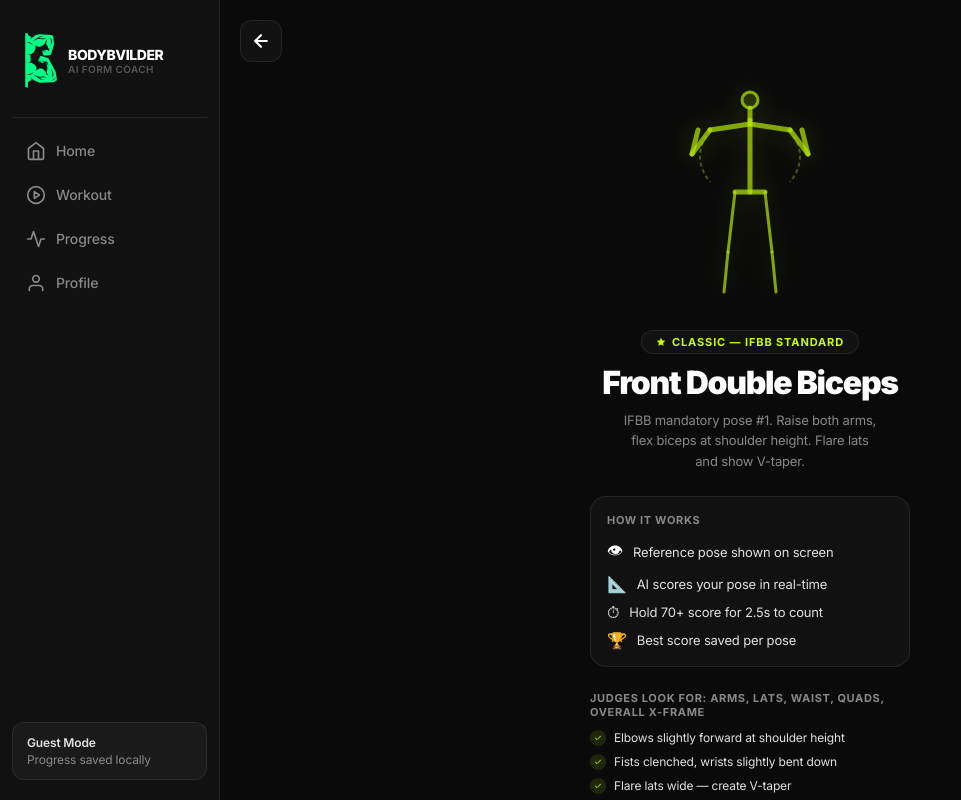
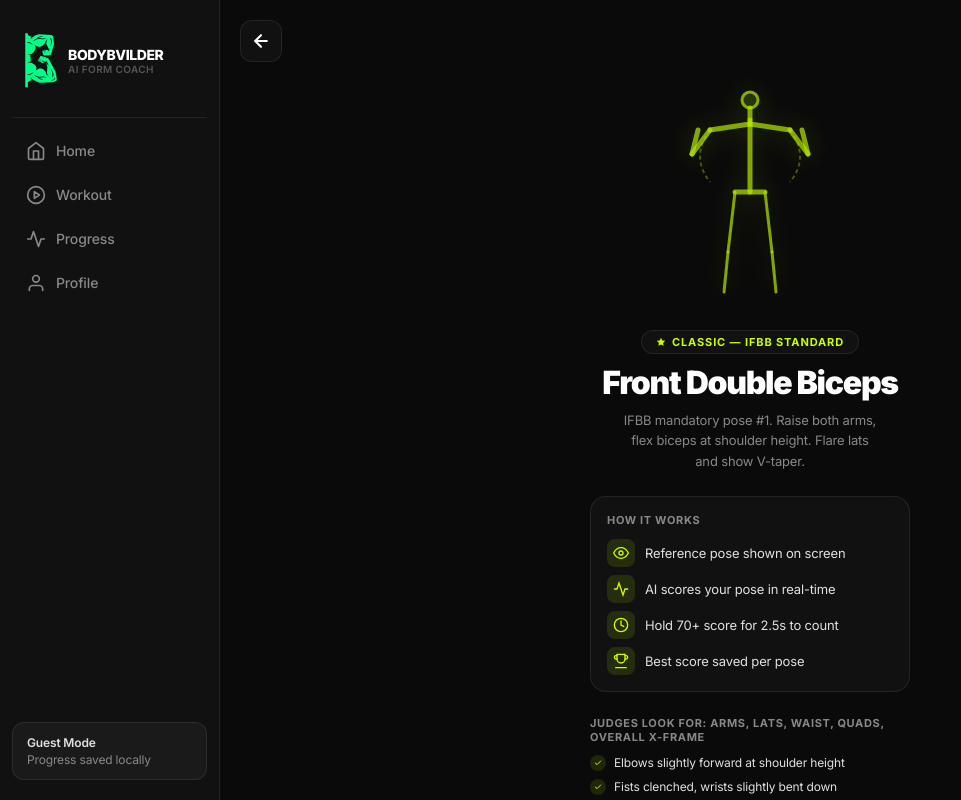
Before and after one commit to bodybvilder/bodybvilder, a React (Create React App) app: page /pose in a window 1280 px wide. Both pictures are taken after a click on the button "Continue as guest". Shown: the whole page, without its empty margins (0-961 px from the left). Built offline with nearby package versions, Linux system fonts and the light colour scheme; no server answers.

Commit message:
fix: replace all emoji with SVG icons in pose practice page

```diff
--- a/src/pages/posepracticepage.jsx
+++ b/src/pages/posepracticepage.jsx
@@ -231,13 +231,27 @@ export default function PosePracticePage() {
                 How it works
               </div>
               {[
-                { icon: '👁', text: 'Reference pose shown on screen' },
-                { icon: '📐', text: 'AI scores your pose in real-time' },
-                { icon: '⏱', text: 'Hold 70+ score for 2.5s to count' },
-                { icon: '🏆', text: 'Best score saved per pose' },
+                {
+                  icon: <svg width="16" height="16" viewBox="0 0 24 24" fill="none" stroke="var(--accent)" strokeWidth="2" strokeLinecap="round"><path d="M1 12s4-8 11-8 11 8 11 8-4 8-11 8-11-8-11-8z"/><circle cx="12" cy="12" r="3"/></svg>,
+                  text: 'Reference pose shown on screen',
+                },
+                {
+                  icon: <svg width="16" height="16" viewBox="0 0 24 24" fill="none" stroke="var(--accent)" strokeWidth="2" strokeLinecap="round"><polyline points="22 12 18 12 15 21 9 3 6 12 2 12"/></svg>,
+                  text: 'AI scores your pose in real-time',
+                },
+                {
+                  icon: <svg width="16" height="16" viewBox="0 0 24 24" fill="none" stroke="var(--accent)" strokeWidth="2" strokeLinecap="round"><circle cx="12" cy="12" r="10"/><polyline points="12 6 12 12 16 14"/></svg>,
+                  text: 'Hold 70+ score for 2.5s to count',
+                },
+                {
+                  icon: <svg width="16" height="16" viewBox="0 0 24 24" fill="none" stroke="var(--accent)" strokeWidth="2" strokeLinecap="round"><path d="M6 9H4.5a2.5 2.5 0 010-5H6"/><path d="M18 9h1.5a2.5 2.5 0 000-5H18"/><path d="M4 22h16"/><path d="M18 2H6v7a6 6 0 0012 0V2z"/></svg>,
+                  text: 'Best score saved per pose',
+                },
               ].map((item, i) => (
                 <div key={i} style={{ display: 'flex', alignItems: 'center', gap: '10px', marginBottom: i < 3 ? '8px' : 0 }}>
-                  <span style={{ fontSize: '16px' }}>{item.icon}</span>
+                  <div style={{ width: '28px', height: '28px', borderRadius: '8px', background: 'var(--accent-dim)', flexShrink: 0, display: 'flex', alignItems: 'center', justifyContent: 'center' }}>
+                    {item.icon}
+                  </div>
                   <span style={{ fontSize: '13px', color: 'var(--text-1)' }}>{item.text}</span>
                 </div>
               ))}
```
